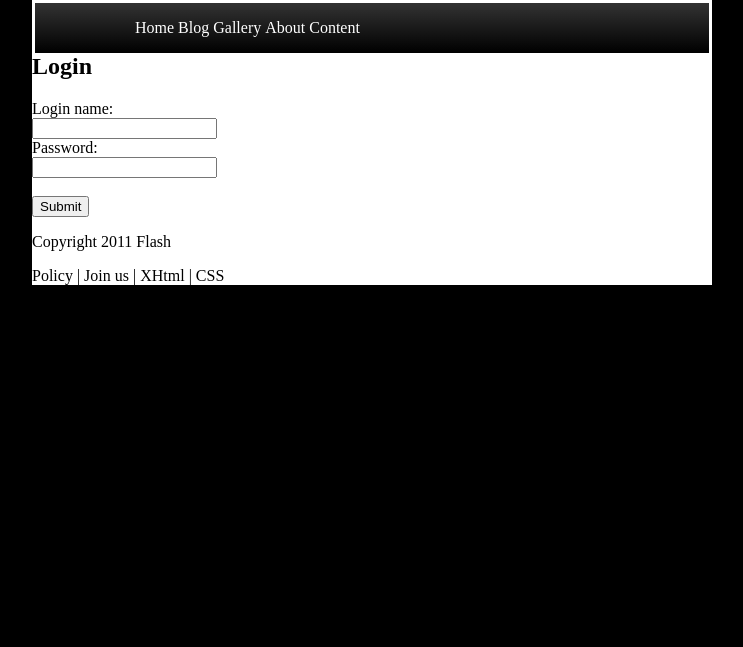
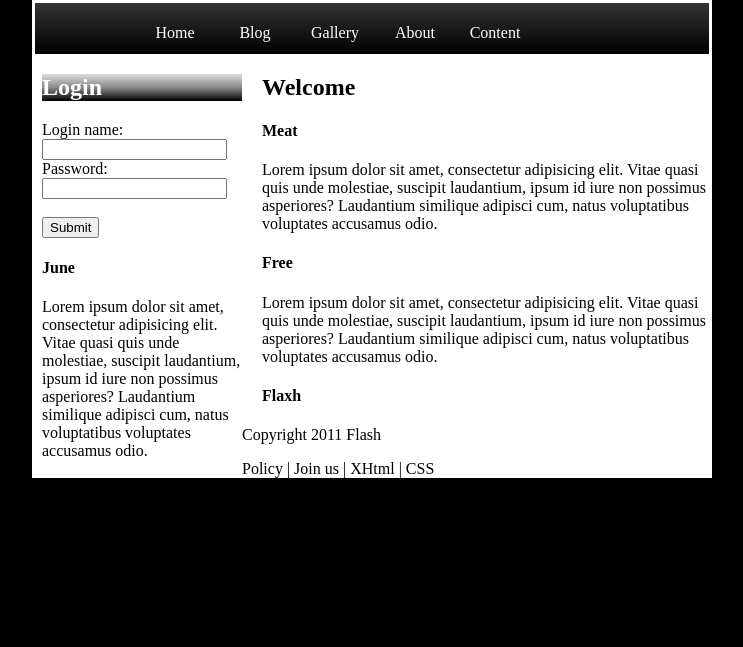
Before and after one commit to Meteor6414/test, a plain HTML site: page Exercise1.html in a window 1280 px wide. Shown: the part 153-800 px from the top of the page, without its empty margins (268-1011 px from the left). Drawn offline with Linux system fonts and the light colour scheme.

Commit message:
20241004

```diff
--- a/Exercise1.html
+++ b/Exercise1.html
@@ -15,7 +15,7 @@
 <header id="heard">
     <div id="logo">
         <h1>Black & <span class="White">White</span> </h1>
-        <h2> Slogan</h2>
+        <h2> <span class="White">Slogan</span></h2>
     </div>
 </header>
         <div id="menu">
@@ -30,7 +30,7 @@
         <article id="content">
             <div id="left">
                 <div id="login">
-                    <h2>Login</h2>
+                    <h2 class="White">Login</h2>
                     <form action="">
                         <label for="content">Login name:</label><br>
                         <input type="text" id="account" ><br>
@@ -40,10 +40,19 @@
                       </form>
                 </div>
                 <div id="news">
+                    <h4>June</h4>
+                    <p>Lorem ipsum dolor sit amet, consectetur adipisicing elit. Vitae quasi quis unde molestiae, suscipit laudantium, ipsum id iure non possimus asperiores? Laudantium similique adipisci cum, natus voluptatibus voluptates accusamus odio.</p>
 
                 </div>
             </div>
             <div id="right">
+                <h2>Welcome</h2>
+                <h4>Meat</h4>
+                <p>Lorem ipsum dolor sit amet, consectetur adipisicing elit. Vitae quasi quis unde molestiae, suscipit laudantium, ipsum id iure non possimus asperiores? Laudantium similique adipisci cum, natus voluptatibus voluptates accusamus odio.</p>
+                <h4>Free</h4>
+                <p>Lorem ipsum dolor sit amet, consectetur adipisicing elit. Vitae quasi quis unde molestiae, suscipit laudantium, ipsum id iure non possimus asperiores? Laudantium similique adipisci cum, natus voluptatibus voluptates accusamus odio.</p>
+                <h4>Flaxh</h4>
+
 
             </div>
         </article>
--- a/style/ex1.css
+++ b/style/ex1.css
@@ -3,7 +3,7 @@ body{
     }
 
 
-.white{
+.White{
         color:#fff;
     }
 
@@ -47,4 +47,32 @@ header{
     padding-top: 0px;
     height: 30px;
     width: 80px;
+    float: left;
+    display: block;
+    text-align: center;padding-top: 5px;
    }
+
+   #menu a:hover{
+        color: #f00;
+        background: linear-gradient(#000,#666);
+   }
+
+   #content{
+    width: 680px;
+    background-color: #fff;
+   }
+
+   #left{
+    float: left;
+    width: 200px;
+    padding-left: 10px;
+   }
+
+   #left h2{
+    background: linear-gradient(#ddd,#888,#000);
+   }
+
+   #right{
+    float:right;
+    width: 450px;
+   }
```
